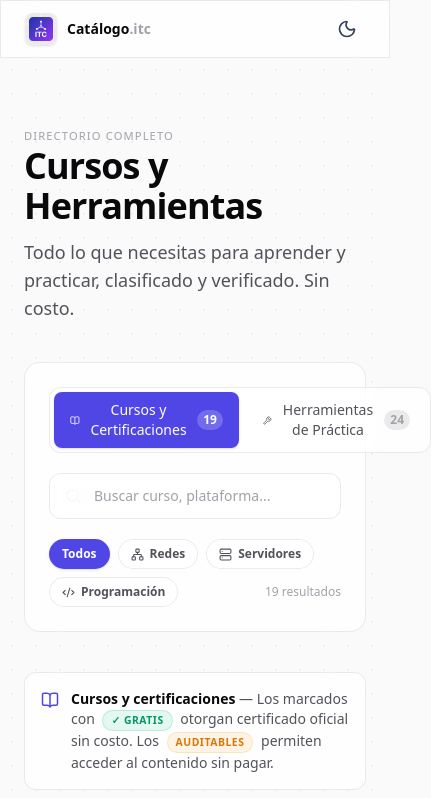
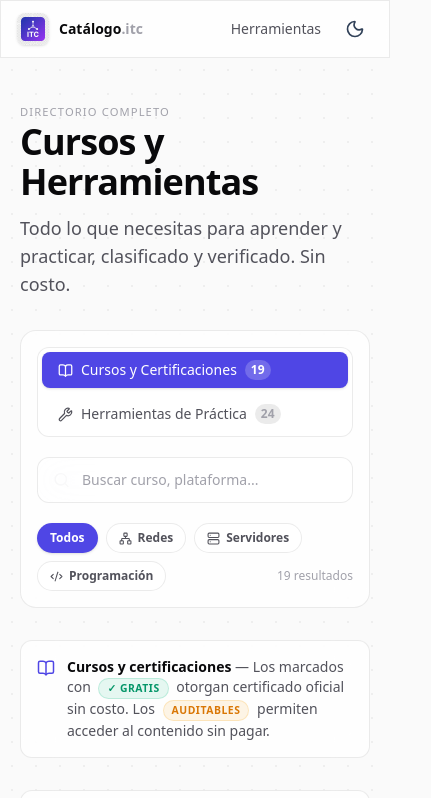
Before and after one commit to charlyycastro03/itc_conocimiento, a Next.js app in the folder itc-catalogo/: page /herramientas in a window 390 px wide. Shown: the top 798 px of the page, 431 px wide, since content can reach past the window. Built offline with nearby package versions, Linux system fonts and the light colour scheme.

Commit message:
style: optimización de paddings y layouts para vista móvil

```diff
--- a/itc-catalogo/app/herramientas/page.tsx
+++ b/itc-catalogo/app/herramientas/page.tsx
@@ -133,7 +133,7 @@ export default function HerramientasPage() {
   return (
     <div className="relative">
       <div className="absolute inset-0 dot-grid pointer-events-none opacity-40" />
-      <div className="relative max-w-6xl mx-auto px-6 py-16 space-y-10">
+      <div className="relative max-w-6xl mx-auto px-5 sm:px-6 py-10 sm:py-16 space-y-8 sm:space-y-10">
 
         {/* ── HEADER ── */}
         <div className="space-y-3">
@@ -147,10 +147,10 @@ export default function HerramientasPage() {
         </div>
 
         {/* ── TABS ── */}
-        <div className="glass rounded-2xl p-6 border border-[var(--surface-border)] space-y-5">
+        <div className="glass rounded-2xl p-4 sm:p-6 border border-[var(--surface-border)] space-y-5">
 
           {/* Tab switcher */}
-          <div className="flex gap-2 p-1 glass rounded-xl border border-[var(--surface-border)] w-fit">
+          <div className="flex flex-col sm:flex-row gap-2 p-1 glass rounded-xl border border-[var(--surface-border)] w-full sm:w-fit">
             {tabs.map(tab => {
               const isActive = activeTab === tab.id;
               const count = tab.id === "cursos" ? totalCursos : totalHerram;
--- a/itc-catalogo/app/layout.tsx
+++ b/itc-catalogo/app/layout.tsx
@@ -22,7 +22,7 @@ export default function RootLayout({ children }: { children: React.ReactNode })
         <ThemeProvider attribute="class" defaultTheme="system" enableSystem disableTransitionOnChange>
           {/* ── Navbar ── */}
           <header className="sticky top-0 z-50 glass border-b border-[var(--surface-border)]">
-            <div className="max-w-6xl mx-auto px-6 h-14 flex items-center justify-between">
+            <div className="max-w-6xl mx-auto px-4 sm:px-6 h-14 flex items-center justify-between">
               <Link href="/" className="flex items-center gap-2.5 group">
                 <Image
                   src="/logo.png"
@@ -38,10 +38,10 @@ export default function RootLayout({ children }: { children: React.ReactNode })
                 </span>
               </Link>
 
-              <nav className="flex items-center gap-6">
+              <nav className="flex items-center gap-4 sm:gap-6">
                 <Link
                   href="/herramientas"
-                  className="text-sm text-[var(--text-secondary)] hover:text-[var(--text-primary)] transition-colors hidden sm:block"
+                  className="text-sm text-[var(--text-secondary)] hover:text-[var(--text-primary)] transition-colors font-medium"
                 >
                   Herramientas
                 </Link>
--- a/itc-catalogo/app/page.tsx
+++ b/itc-catalogo/app/page.tsx
@@ -145,7 +145,7 @@ export default function Home() {
       {/* Dot grid background */}
       <div className="absolute inset-0 dot-grid pointer-events-none" />
 
-      <div className="relative max-w-6xl mx-auto px-6 py-16 space-y-24">
+      <div className="relative max-w-6xl mx-auto px-5 sm:px-6 py-12 sm:py-16 space-y-16 sm:space-y-24">
 
         {/* ── HERO ── */}
         <section className="grid grid-cols-1 lg:grid-cols-2 gap-12 items-center">
@@ -257,7 +257,7 @@ export default function Home() {
           whileInView="show"
           viewport={{ once: true, margin: "-80px" }}
           variants={stagger}
-          className="glass rounded-2xl p-8 md:p-12 border border-[var(--surface-border)] space-y-8"
+          className="glass rounded-2xl p-6 md:p-12 border border-[var(--surface-border)] space-y-8"
         >
           <motion.div variants={fadeUp}>
             <span className="mono-label">¿Por qué ITC?</span>
--- a/itc-catalogo/app/pilar/[slug]/page.tsx
+++ b/itc-catalogo/app/pilar/[slug]/page.tsx
@@ -99,7 +99,7 @@ export default async function PilarPage({ params }: { params: Promise<{ slug: st
   return (
     <div className="relative">
       <div className="absolute inset-0 dot-grid pointer-events-none opacity-40" />
-      <div className="relative max-w-5xl mx-auto px-6 py-12 space-y-16">
+      <div className="relative max-w-5xl mx-auto px-5 sm:px-6 py-8 sm:py-12 space-y-12 sm:space-y-16">
 
         {/* Back */}
         <FadeIn delay={0}>
@@ -124,7 +124,7 @@ export default async function PilarPage({ params }: { params: Promise<{ slug: st
               />
               <div className="absolute inset-0 bg-gradient-to-t from-black/40 to-transparent" />
             </div>
-            <div className="p-8 md:p-12">
+            <div className="p-6 md:p-12">
               <span className="mono-label mb-4 block">Pilar del ITC</span>
               <h1 className={`text-3xl md:text-5xl font-bold tracking-tight mb-4 ${cfg.textGradientClass}`}>
                 {pilar.titulo}
```
